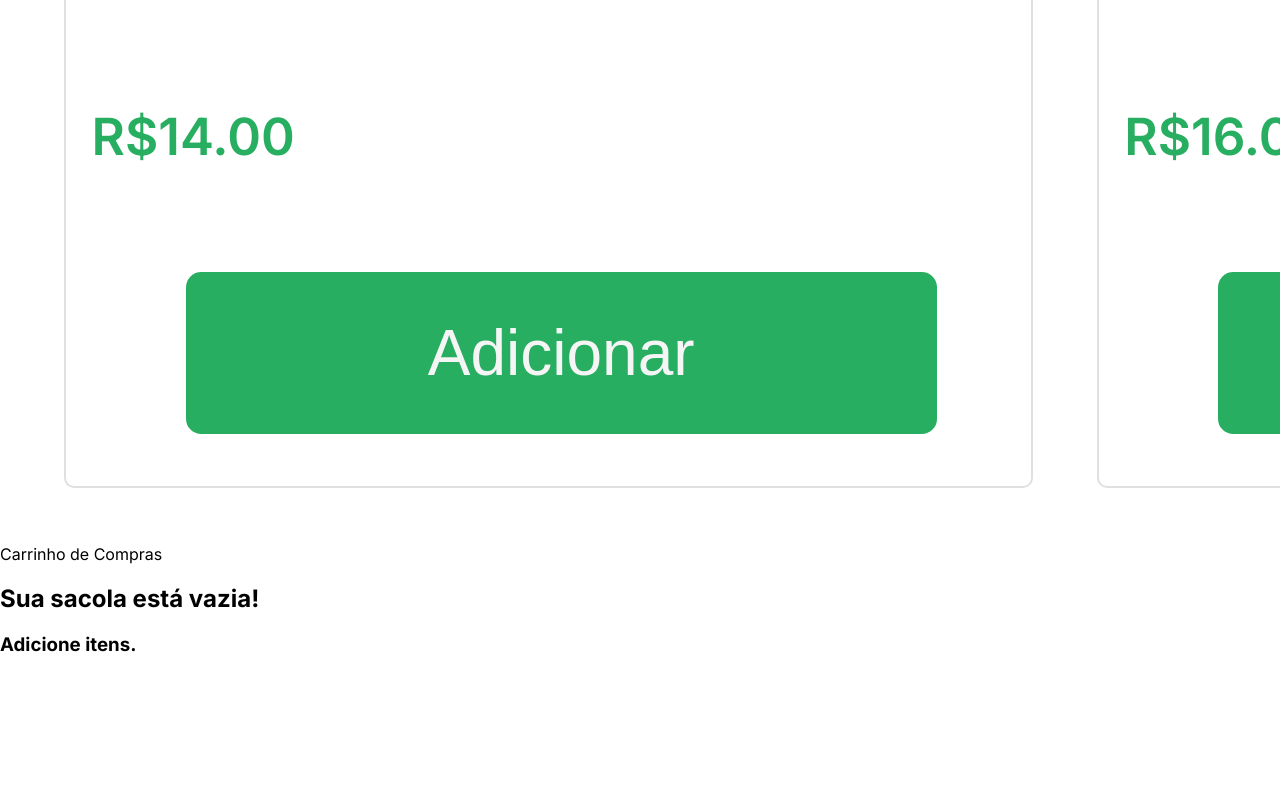
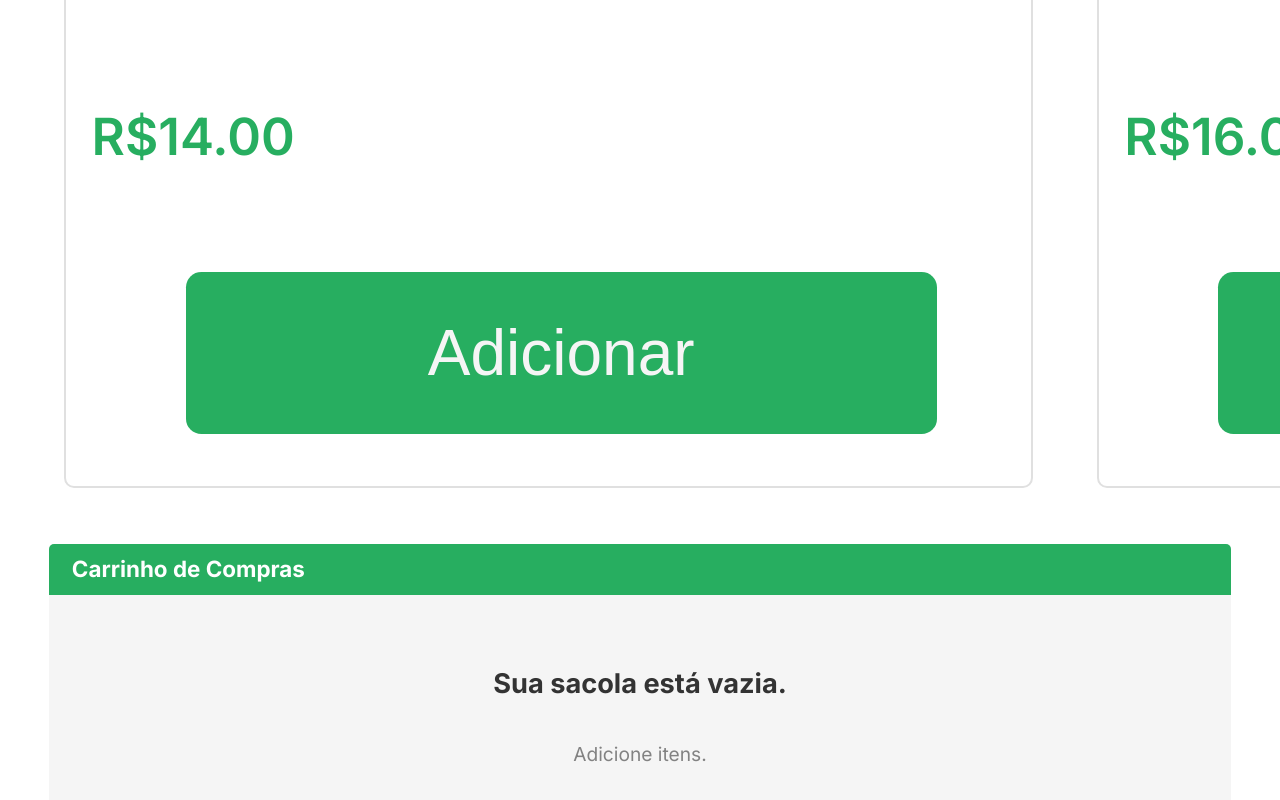
Before and after one commit to Kenzie-Academy-Brasil-Developers/react-entrega-s1-hamburgueria-da-kenzie-johkker, a React (Create React App) app: page / in a window 1280 px wide. Shown: the part 1194-1994 px from the top of the page. Before the commit the page ends 1868 px from the top, so only its background shows below. Built offline with nearby package versions, Linux system fonts and the light colour scheme.

Commit message:
Finalizado mobile

```diff
--- a/src/App.css
+++ b/src/App.css
@@ -36,7 +36,7 @@
 
 .App__header--form {
   height: 43.16%;
-  width: 90%;
+  width: 85%;
 }
 .App__header--input {
   width: 97%;
@@ -46,7 +46,7 @@
   color: #828282;
   font-weight: 400;
   font-size: 5vw;
-  padding-left: 3vw;
+  padding-left: 2vw;
 }
 .App__header--input::placeholder {
   color: #828282;
@@ -79,6 +79,31 @@
 }
 
 .App__cart {
+  display: flex;
+  flex-direction: column;
+  justify-content: space-between;
+  align-items: left;
   min-width: 260px;
+  width: 92.27vw;
+  height: auto;
+  min-height: 35vh;
+  margin: auto;
   margin-top: 9vw;
 }
+
+.cart__title {
+  text-align: left;
+  height: 5vh;
+  padding-top: 0.5em;
+  padding-left: 1em;
+  background-color: #27ae60;
+  color: #ffffff;
+  font-size: 1.4em;
+  font-weight: 700;
+  border-top-left-radius: 5px;
+  border-top-right-radius: 5px;
+}
+
+.cart__display {
+  height: fit-content;
+}
--- a/src/App.js
+++ b/src/App.js
@@ -35,14 +35,14 @@ function App() {
     },
     {
       id: 5,
-      name: "Coca",
+      name: "Coca-Cola",
       category: "Bebidas",
       price: 4.99,
       img: "https://i.ibb.co/fxCGP7k/coca-cola.png",
     },
     {
       id: 6,
-      name: "Fanta",
+      name: "Mc-Shake",
       category: "Bebidas",
       price: 4.99,
       img: "https://i.ibb.co/QNb3DJJ/milkshake-ovomaltine.png",
@@ -109,8 +109,9 @@ function App() {
         />
       </div>
       <div className="App__cart">
-        <div>Carrinho de Compras</div>
+        <div className="cart__title">Carrinho de Compras</div>
         <ShoppingCart
+          className="cart__display"
           currentSale={currentSale}
           cartTotal={cartTotal}
           removeItem={removeItem}
--- a/src/components/MenuContainer/index.jsx
+++ b/src/components/MenuContainer/index.jsx
@@ -1,4 +1,4 @@
-import ProductCard from "../Product";
+import ProductCard from "../Product/index.jsx";
 import "./style.css";
 
 function ListaProdutos({ filteredProducts, addToCart }) {
@@ -9,26 +9,7 @@ function ListaProdutos({ filteredProducts, addToCart }) {
       <ul className="App__list">
         {filteredProducts.map((item) => (
           <li key={item.id} className="App__list__cards">
-            {/*<ProductCard burgers={item} addToCart={addToCart} />*/}
-            <div className="card__image__container">
-              <img className="card__image" src={item.img} alt={item.name} />
-            </div>
-            <div className="card__info">
-              <span className="card__info--name">{item.name}</span>
-              <span className="card__info--category">{item.category}</span>
-              <span className="card__info--price">
-                R${item.price.toFixed(2)}
-              </span>
-              <div className="card__button--container">
-                <button
-                  className="card__button"
-                  type="button"
-                  onClick={() => addToCart(item.id)}
-                >
-                  Adicionar
-                </button>
-              </div>
-            </div>
+            <ProductCard burgers={item} addToCart={addToCart} />
           </li>
         ))}
       </ul>
--- a/src/components/Product/style.css
+++ b/src/components/Product/style.css
@@ -6,7 +6,8 @@
   align-items: center;
   background-color: #f5f5f5;
   border: none;
-  border-radius: 7px;
+  border-top-left-radius: 7px;
+  border-top-right-radius: 7px;
 }
 
 .card__image {
@@ -53,3 +54,7 @@
   color: #f5f5f5;
   font-size: 5vw;
 }
+
+.card__button:hover {
+  cursor: pointer;
+}
--- a/src/components/ShoppingList/index.jsx
+++ b/src/components/ShoppingList/index.jsx
@@ -3,7 +3,7 @@ import "./style.css";
 export const EmptyList = () => {
   return (
     <div className="empty__list">
-      <h2 className="empty__list--info">Sua sacola está vazia!</h2>
+      <h2 className="empty__list--info">Sua sacola está vazia.</h2>
       <h3 className="empty__list--subInfo">Adicione itens.</h3>
     </div>
   );
@@ -26,16 +26,19 @@ export const List = ({
       <ul className="list">
         {currentSale.map((item, index) => (
           <li key={index} className="list__items">
+            <div className="list__separator">
               <img
                 src={item.img}
                 alt={item.name}
                 className="list__items__img"
               ></img>
               <div className="list__items__text">
-              <h2 className="list__items__text--name">{item.name}</h2>
-              <h3 className="list__items__text--price">{item.price}</h3>
+                <span className="list__items__text--name">{item.name}</span>
+                <span className="list__items__text--category">
+                  {item.category}
+                </span>
               </div>
-
+            </div>
             <button
               className="list__items__remove"
               onClick={() => removeItem(item.id)}
@@ -46,8 +49,8 @@ export const List = ({
         ))}
       </ul>
       <div className="cart__total">
-        <span>Total</span>
-        <span>{`R$${cartTotal}`}</span>
+        <span className="total__text">Total</span>
+        <span className="total__price">{`R$${cartTotal}`}</span>
       </div>
       <button className="removeAllButton" onClick={removeAll}>
         Remover tudo
--- a/src/components/ShoppingList/style.css
+++ b/src/components/ShoppingList/style.css
@@ -0,0 +1,130 @@
+@import url("https://fonts.googleapis.com/css2?family=Inter:wght@200;400;600;700&display=swap");
+
+.empty__list {
+  display: flex;
+  flex-direction: column;
+  justify-content: center;
+  align-items: center;
+  background-color: #f5f5f5;
+  height: auto;
+  min-height: 30vh;
+  font-family: "Inter", sans-serif;
+}
+
+.empty__list--info {
+  font-size: 1.7em;
+  color: #333333;
+}
+
+.empty__list--subInfo {
+  font-size: 1.2em;
+  font-weight: 400;
+  color: #828282;
+}
+
+.cart__container {
+  display: flex;
+  flex-direction: column;
+  justify-content: space-between;
+}
+
+.list {
+  list-style: none;
+  padding: 0;
+  padding-bottom: 1vh;
+  border-bottom: 2px solid #8282828c;
+  border-bottom-left-radius: 4px;
+  border-bottom-right-radius: 4px;
+}
+
+.list__items {
+  display: flex;
+  flex-direction: row;
+  justify-content: space-between;
+  align-items: center;
+  height: 10vh;
+  margin-bottom: 1vh;
+}
+
+.list__separator {
+  display: flex;
+  flex-direction: row;
+}
+
+.list__items__img {
+  height: 10vh;
+  background-color: #f5f5f5;
+  border-radius: 4px;
+  margin-right: 2vh;
+}
+
+.list__items__text {
+  display: flex;
+  flex-direction: column;
+  justify-content: space-around;
+  align-items: left;
+}
+
+.list__items__text--name {
+  margin: 0;
+  font-size: 1.2em;
+  font-weight: 700;
+  color: #333333;
+}
+
+.list__items__text--category {
+  margin: 0;
+  color: #828282;
+}
+
+.list__items__remove {
+  border: none;
+  background-color: #f5f5f500;
+  padding-right: 2vh;
+  color: #bdbdbd;
+  font-weight: 600;
+}
+.list__items__remove:hover {
+  cursor: pointer;
+}
+
+.cart__total {
+  display: flex;
+  flex-direction: row;
+  justify-content: space-between;
+  align-items: center;
+  padding-left: 1vh;
+  padding-right: 1vh;
+  font-weight: 600;
+}
+
+.total__text {
+  color: #333333;
+  font-size: 1.1em;
+}
+
+.total__price {
+  color: #828282;
+  font-size: 1.1em;
+}
+
+.removeAllButton {
+  border: none;
+  border-radius: 5px;
+  height: 6vh;
+  margin-top: 2vh;
+  margin-bottom: 1vh;
+  background-color: #e0e0e0;
+  font-size: 1.3em;
+  font-weight: 600;
+  color: #828282;
+}
+
+.removeAllButton:hover {
+  cursor: pointer;
+  background-color: #eb5757;
+}
+
+.removeAllButton:active {
+  background-color: #e60000;
+}
--- a/src/index.css
+++ b/src/index.css
@@ -1,13 +1,12 @@
 body {
   margin: 0;
-  font-family: -apple-system, BlinkMacSystemFont, 'Segoe UI', 'Roboto', 'Oxygen',
-    'Ubuntu', 'Cantarell', 'Fira Sans', 'Droid Sans', 'Helvetica Neue',
+  font-family: -apple-system, BlinkMacSystemFont, "Segoe UI", "Roboto", "Oxygen",
+    "Ubuntu", "Cantarell", "Fira Sans", "Droid Sans", "Helvetica Neue",
     sans-serif;
   -webkit-font-smoothing: antialiased;
   -moz-osx-font-smoothing: grayscale;
 }
 
 code {
-  font-family: source-code-pro, Menlo, Monaco, Consolas, 'Courier New',
-    monospace;
+  font-family: "Inter", sans-serif;
 }
```
Lines whose indentation alone changed are shown as unchanged.
